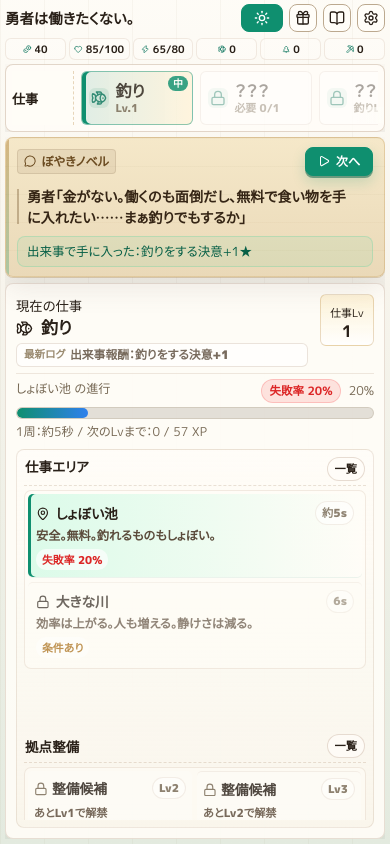
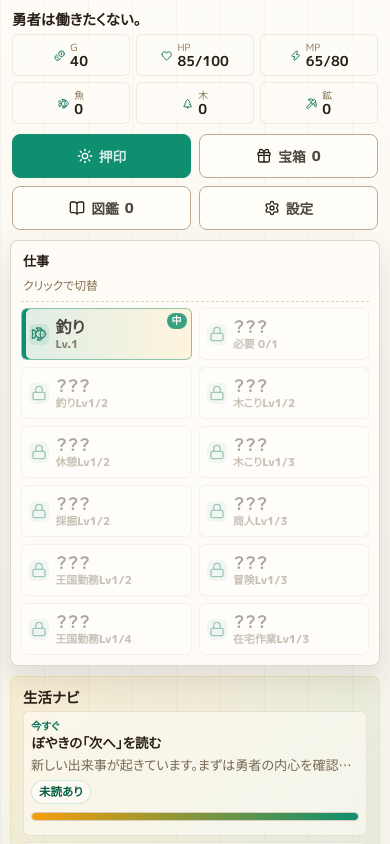
Before and after one commit to ju-nn/idle-yuusha, a React (Vite) app: page / in a window 390 px wide. Shown: the top 844 px of the page. Built offline with nearby package versions, Linux system fonts and the light colour scheme.

Commit message:
Fix mobile layout overflow and tap affordance

```diff
--- a/src/styles.css
+++ b/src/styles.css
@@ -1781,3 +1781,287 @@ button.primary:active:not(:disabled) {
   .chestCard, .chestSpriteOpening, .modal, .modalBackdrop,
   .failBadge--break, .bar.breaking { animation:none; }
 }
+
+/* ===== Mobile fix layer (2026-10-26 / 実機フィードバック対応) =====
+   対象: iPhone実機で「画面が入りきらない」「タップする場所が分からない」。
+   原因: ゲームボード層が html/body/#root と .page を 100dvh + overflow:hidden
+   で固定し、モバイルでも全UIを1画面に圧縮していたこと。エリア/整備リストは
+   86〜106px の行に overflow:hidden で閉じ込められ、仕事ボタンは横スクロール
+   の画面外、ヘッダーの操作ボタンは 28×26px のアイコンのみになっていた。
+   方針: 980px 以下ではボード固定をやめて通常の縦スクロールへ戻し、
+   主要な押下要素を 44px 以上＋ラベル付きボタンとして見せる。
+   デスクトップ (>980px) のボードレイアウトには一切触れない。 */
+
+@media (max-width: 980px) {
+  /* --- 1画面圧縮をやめ、ページ全体を縦スクロールに戻す --- */
+  html, body, #root {
+    height:auto;
+    overflow:visible;
+    overflow-x:clip;
+  }
+  .page {
+    height:auto;
+    min-height:100dvh;
+    display:flex;
+    flex-direction:column;
+    gap:10px;
+    padding:10px 10px 28px;
+    overflow:visible;
+  }
+  .layout {
+    display:flex;
+    flex-direction:column;
+    gap:10px;
+    overflow:visible;
+  }
+  .side {
+    display:flex;
+    flex-direction:column;
+    gap:10px;
+    overflow:visible;
+  }
+  /* ボード層で消えていた生活ナビをモバイルでも出す */
+  .side .card.notice {
+    display:flex;
+  }
+  .main {
+    display:flex;
+    flex-direction:column;
+    gap:10px;
+    overflow:visible;
+  }
+  .activityGrid {
+    display:flex;
+    flex-direction:column;
+    gap:10px;
+    overflow:visible;
+  }
+  .activityGrid > .card,
+  .main > .card,
+  .jobMenuPanel,
+  .card.notice.lifePlan {
+    overflow:visible;
+  }
+  .activityGrid > .card.musing {
+    height:auto;
+    min-height:0;
+  }
+  .jobCard {
+    overflow:visible;
+  }
+  /* エリア/整備リストを極小の固定行から解放し、縦積みで全部見せる */
+  .jobCard .jobDetailGrid {
+    display:flex;
+    flex-direction:column;
+    min-height:0;
+    overflow:visible;
+  }
+  .jobDetailGrid .areaSection,
+  .jobDetailGrid .inlineUpgradeSection {
+    display:block;
+  }
+  .compactAreaGrid {
+    max-height:none;
+    overflow:visible;
+  }
+  .inlineUpgradeList {
+    flex-direction:column;
+    overflow:visible;
+  }
+  .compactUpgrade {
+    flex:none;
+    width:100%;
+  }
+  .upgradeGrid {
+    max-height:none;
+    overflow:visible;
+  }
+
+  /* --- ヘッダーは縦積み。ステータスは3列で潰さない --- */
+  .header {
+    display:block;
+    padding:2px 2px 0;
+  }
+  .statGrid {
+    grid-template-columns:repeat(3, minmax(0, 1fr));
+    gap:6px;
+    margin-top:8px;
+  }
+  .stat {
+    min-height:42px;
+    padding:6px 8px;
+    font-size:.86rem;
+  }
+  .stat small {
+    display:block;
+    font-size:.62rem;
+  }
+  .stat b {
+    font-size:.92rem;
+  }
+
+  /* --- ヘッダーの操作は「ラベル付きの大きめボタン」に戻す --- */
+  .actions {
+    display:flex;
+    flex-wrap:wrap;
+    gap:8px;
+    margin-top:10px;
+    justify-content:flex-start;
+  }
+  .actions button,
+  .actions .stampButton {
+    flex:1 1 42%;
+    width:auto;
+    min-width:0 !important;
+    min-height:44px;
+    padding:9px 10px;
+    font-size:.86rem;
+    white-space:nowrap;
+  }
+  .actions button span {
+    display:inline;
+  }
+  .utilityButton {
+    min-height:44px;
+    font-size:.86rem;
+    background:rgba(255,253,248,.85);
+  }
+
+  /* --- 仕事メニュー: 横スクロールの画面外をやめ、2列で全部見せる --- */
+  .jobMenuPanel {
+    display:block;
+    overflow:visible;
+    padding:10px;
+  }
+  .jobMenuPanel::after {
+    display:none;
+  }
+  .jobMenuPanel .panelTitle {
+    position:static;
+    flex:none;
+    margin:0 0 6px;
+    padding:0 2px 6px;
+    border-right:0;
+    border-bottom:1px dashed rgba(161,98,7,.28);
+    background:transparent;
+  }
+  .jobMenuPanel .panelTitle small {
+    display:inline;
+  }
+  .jobList {
+    height:auto;
+    display:grid;
+    grid-template-columns:repeat(2, minmax(0, 1fr));
+    gap:7px;
+    overflow:visible;
+    padding-right:0;
+  }
+  .jobList .jobButton {
+    flex:none;
+    width:100%;
+    min-height:52px;
+  }
+
+  /* --- ぼやき本文はモバイルでは行数制限を外して全文読ませる --- */
+  .activityGrid .musingText {
+    max-height:none;
+    white-space:pre-wrap;
+    overflow:visible;
+    font-size:.95rem;
+    line-height:1.6;
+  }
+  .activityGrid .card.musing .reward {
+    display:block;
+  }
+
+  /* --- 主要アクションのタップ領域を 44px 以上にそろえる --- */
+  button {
+    min-height:44px;
+  }
+  .musingNext {
+    min-height:48px;
+    min-width:104px;
+    padding:10px 18px;
+    font-size:.95rem;
+  }
+  .sectionHead button,
+  .jobDetailGrid .sectionHead button {
+    min-height:44px;
+    padding:8px 14px;
+    font-size:.82rem;
+  }
+  .compactUpgrade button {
+    min-height:44px;
+    padding:8px 12px;
+    font-size:.8rem;
+  }
+  .latestLog,
+  .jobCard .latestLog {
+    min-height:44px;
+    align-items:center;
+  }
+  .equipmentActions button {
+    min-height:44px;
+    padding:8px 12px;
+    font-size:.84rem;
+  }
+  .bookTabs button,
+  .musingFilters button {
+    min-height:44px;
+    padding:8px 14px;
+  }
+  .revealActions button {
+    min-height:44px;
+    padding:8px 14px;
+  }
+  .modalHead button {
+    min-height:44px;
+    padding:8px 14px;
+  }
+  .returnBanner button {
+    min-height:44px;
+  }
+  .dailyStamp button {
+    min-height:44px;
+  }
+  .settingNumber {
+    min-height:44px;
+  }
+
+  /* --- 押した実感を色でも返す（hover の効かない実機向け） --- */
+  button:not(.primary):active:not(:disabled) {
+    background:var(--accent-soft);
+  }
+  button.primary:active:not(:disabled) {
+    background:var(--accent-hover);
+  }
+}
+
+@media (max-width: 520px) {
+  /* 390px 前後: ステータス数値とぼやき本文の窮屈さを解く */
+  .stat {
+    gap:5px;
+  }
+  .stat b {
+    font-size:.86rem;
+  }
+  .musingText {
+    width:auto;
+    max-width:100%;
+  }
+  .musingMeta {
+    flex-wrap:wrap;
+    overflow:visible;
+  }
+  .musingMeta span:nth-child(2),
+  .musingMeta span:nth-child(3),
+  .musingMeta span:nth-child(4) {
+    display:inline-flex;
+  }
+  .jobList .jobButton {
+    min-height:52px;
+  }
+  .jobButton small {
+    white-space:normal;
+  }
+}
```
